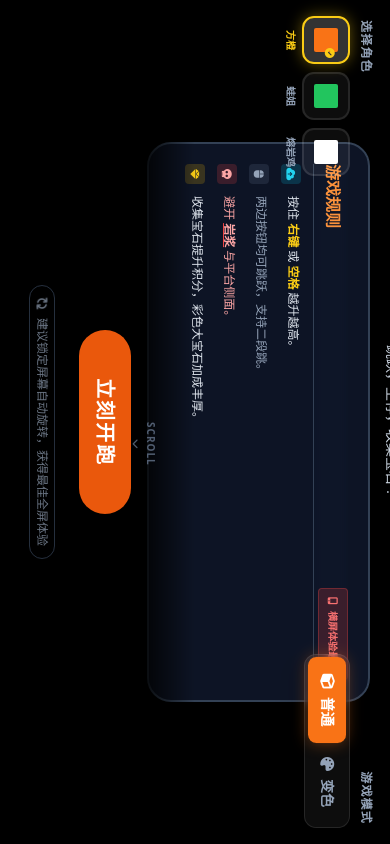
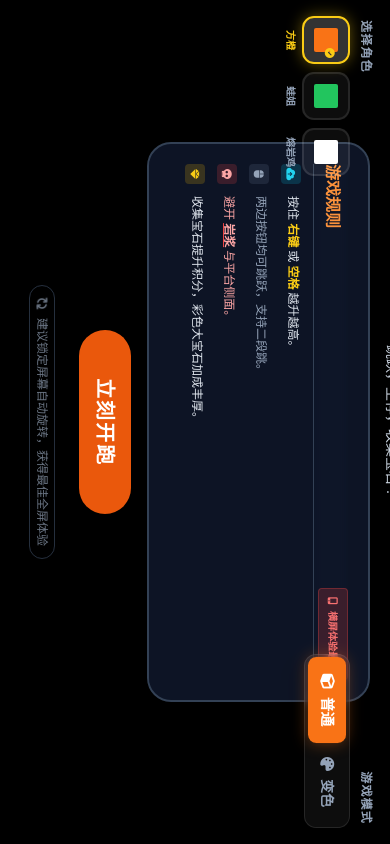
Before and after one commit to foxcsong/lava-leap, a React (Vite) app: page / in a window 390 px wide. Built offline with nearby package versions, Linux system fonts and the light colour scheme.

Commit message:
ui: dynamic scroll detection for rules and refined box height (v2.1.5)

```diff
--- a/App.tsx
+++ b/App.tsx
@@ -15,6 +15,8 @@ const App: React.FC = () => {
   const [speedMult, setSpeedMult] = useState(1.0);
   const [selectedSkin, setSelectedSkin] = useState<PlayerSkin>(PlayerSkin.DEFAULT);
   const [gameMode, setGameMode] = useState<GameMode>(GameMode.NORMAL);
+  const [showScrollHint, setShowScrollHint] = useState(false);
+  const rulesContainerRef = useRef<HTMLDivElement>(null);
 
   const handleGameOver = useCallback((finalScore: number, finalDistance: number, finalMaxSpeed: number) => {
     setScore(finalScore);
@@ -166,6 +168,24 @@ const App: React.FC = () => {
     };
   }, [gameState, isPaused, gameMode]);
 
+  // 检测规则框是否溢出，以决定是否显示滚动提示
+  useEffect(() => {
+    const checkOverflow = () => {
+      if (rulesContainerRef.current) {
+        const { scrollHeight, clientHeight } = rulesContainerRef.current;
+        setShowScrollHint(scrollHeight > clientHeight + 5); // 增加 5px 容差
+      }
+    };
+
+    if (gameState === 'START' && rulesContainerRef.current) {
+      checkOverflow();
+      // 使用 ResizeObserver 监听容器或内容尺寸变化
+      const observer = new ResizeObserver(checkOverflow);
+      observer.observe(rulesContainerRef.current);
+      return () => observer.disconnect();
+    }
+  }, [gameState, gameMode]);
+
   return (
     <div className="w-full h-full bg-black flex items-center justify-center overflow-hidden">
       <div className="relative w-full h-full landscape:w-[92vw] landscape:h-[85vh] bg-black shadow-2xl overflow-hidden font-sans">
@@ -262,7 +282,10 @@ const App: React.FC = () => {
             <p className="text-sm md:text-xl mb-3 md:mb-4 text-slate-300">跳跃，生存，收集宝石！</p>
 
             <div className="relative group max-w-xl w-full mb-4 px-2">
-              <div className="bg-slate-900/90 p-5 md:p-8 rounded-3xl border-2 border-slate-700 backdrop-blur-md overflow-y-auto max-h-[45vh] md:max-h-[55vh] shadow-2xl transition-all custom-scrollbar relative">
+              <div
+                ref={rulesContainerRef}
+                className="bg-slate-900/90 p-5 md:p-8 rounded-3xl border-2 border-slate-700 backdrop-blur-md overflow-y-auto max-h-[32vh] md:max-h-[55vh] shadow-2xl transition-all custom-scrollbar relative"
+              >
                 <h3 className="text-orange-400 font-bold mb-3 border-b border-slate-700 pb-1 text-base md:text-lg flex justify-between items-center sticky top-0 bg-slate-900/40 backdrop-blur-sm z-10">
                   <span>游戏规则</span>
                   <span className="text-[10px] bg-red-500/20 text-red-400 px-2 py-0.5 rounded border border-red-500/30 md:hidden">
@@ -305,12 +328,16 @@ const App: React.FC = () => {
                   </li>
                 </ul>
               </div>
-              {/* 滚动指引提示 */}
-              <div className="absolute bottom-0 left-0 right-0 h-12 bg-gradient-to-t from-black/80 to-transparent pointer-events-none rounded-b-3xl"></div>
-              <div className="absolute -bottom-3 left-1/2 -translate-x-1/2 text-[10px] text-slate-500 flex flex-col items-center animate-bounce-subtle pointer-events-none opacity-80">
-                <span className="uppercase tracking-widest font-black">Scroll</span>
-                <i className="fa-solid fa-chevron-down mt-0.5"></i>
-              </div>
+              {/* 仅在溢出时显示滚动指引提示 */}
+              {showScrollHint && (
+                <>
+                  <div className="absolute bottom-0 left-0 right-0 h-10 bg-gradient-to-t from-slate-900 to-transparent pointer-events-none rounded-b-3xl"></div>
+                  <div className="absolute -bottom-3 left-1/2 -translate-x-1/2 text-[10px] text-orange-500/80 flex flex-col items-center animate-bounce-subtle pointer-events-none z-20">
+                    <span className="uppercase tracking-widest font-black text-[8px]">下滑查看更多</span>
+                    <i className="fa-solid fa-chevron-down text-[8px]"></i>
+                  </div>
+                </>
+              )}
             </div>
 
             <div className="flex flex-col items-center gap-4">
--- a/game/Config.ts
+++ b/game/Config.ts
@@ -1,6 +1,6 @@
 
 export const CONFIG = {
-    VERSION: '2.1.4',
+    VERSION: '2.1.5',
     // 基础物理参数 (对应 1080p 参考高度)
     REFERENCE_HEIGHT: 1080,
 
```
